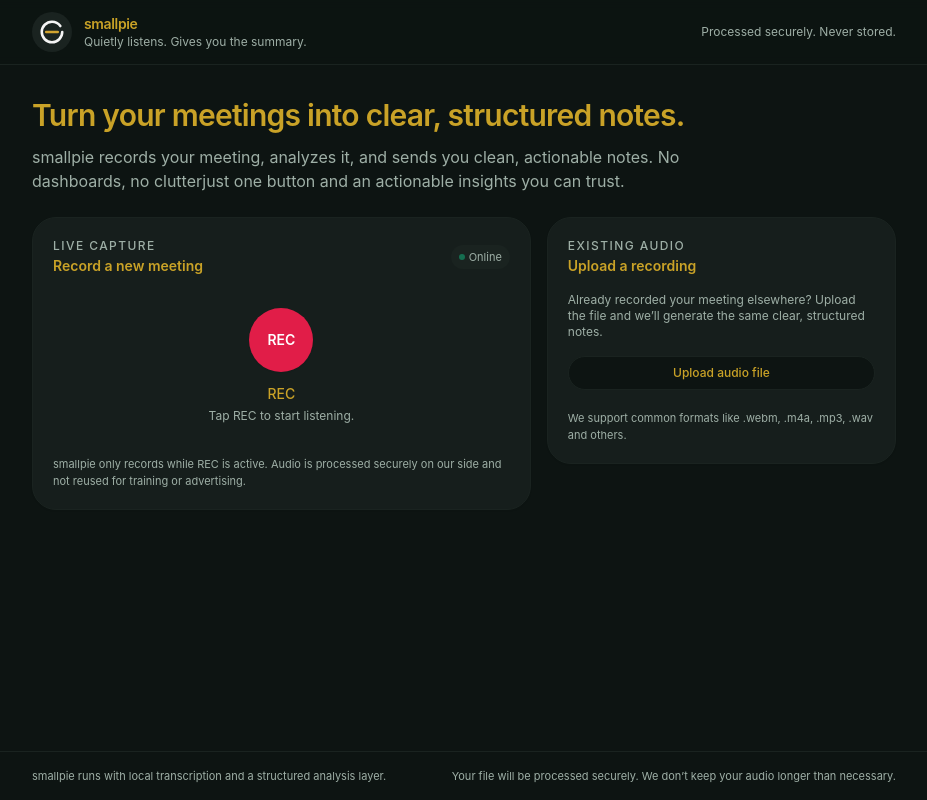
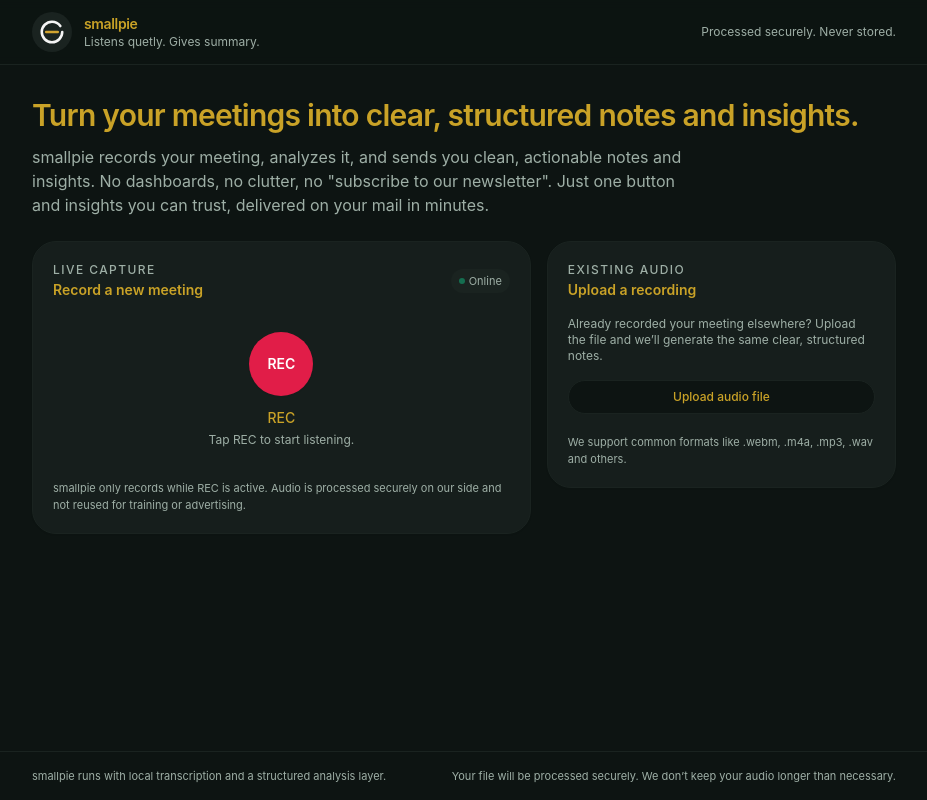
Before and after one commit to deshev-tds/smallpie, a React app: page frontend/index.html in a window 1280 px wide. Shown: the whole page, without its empty margins (176-1103 px from the left). Built offline with nearby package versions, Linux system fonts and the light colour scheme.

Commit message:
cosmetic changes to README and frontend text

```diff
--- a/frontend/index.html
+++ b/frontend/index.html
@@ -51,7 +51,7 @@
               smallpie
             </span>
             <span class="text-xs text-textMuted dark:text-darkMuted">
-              Quietly listens. Gives you the summary.
+              Listens quetly. Gives summary.
             </span>
           </div>
         </div>
@@ -69,11 +69,11 @@
         <!-- HERO -->
         <section class="flex flex-col gap-3">
           <h1 class="text-2xl sm:text-3xl font-semibold text-forest dark:text-darkAccent tracking-tight">
-            Turn your meetings into clear, structured notes.
+            Turn your meetings into clear, structured notes and insights.
           </h1>
           <p class="text-sm sm:text-base text-textMuted dark:text-darkMuted max-w-2xl">
-            smallpie records your meeting, analyzes it, and sends you clean, actionable notes.
-            No dashboards, no clutterjust one button and an actionable insights you can trust.
+            smallpie records your meeting, analyzes it, and sends you clean, actionable notes and insights.
+            No dashboards, no clutter, no "subscribe to our newsletter". Just one button and insights you can trust, delivered on your mail in minutes.
           </p>
         </section>
 
```
Also changed, not shown: README.md.
